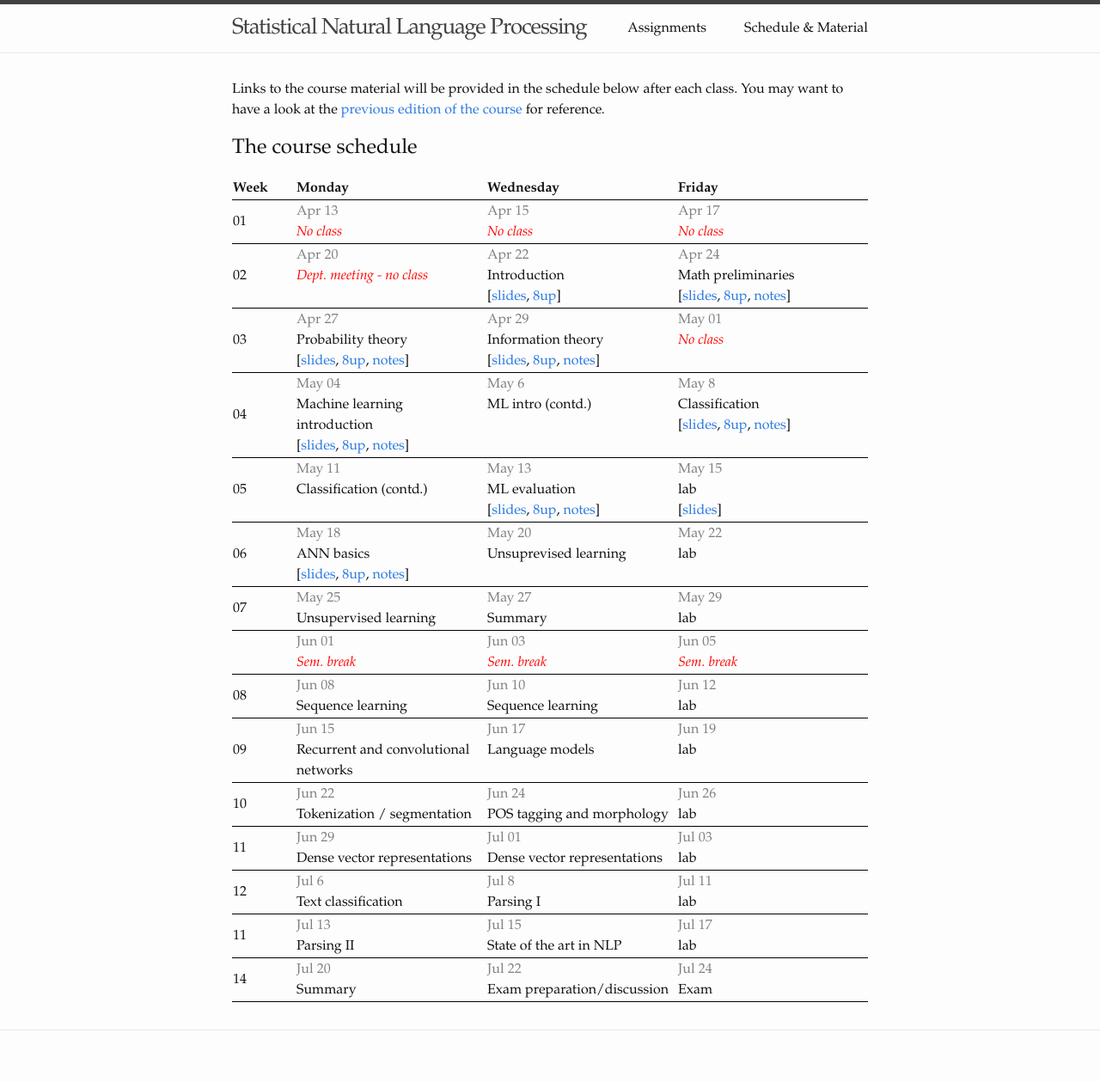
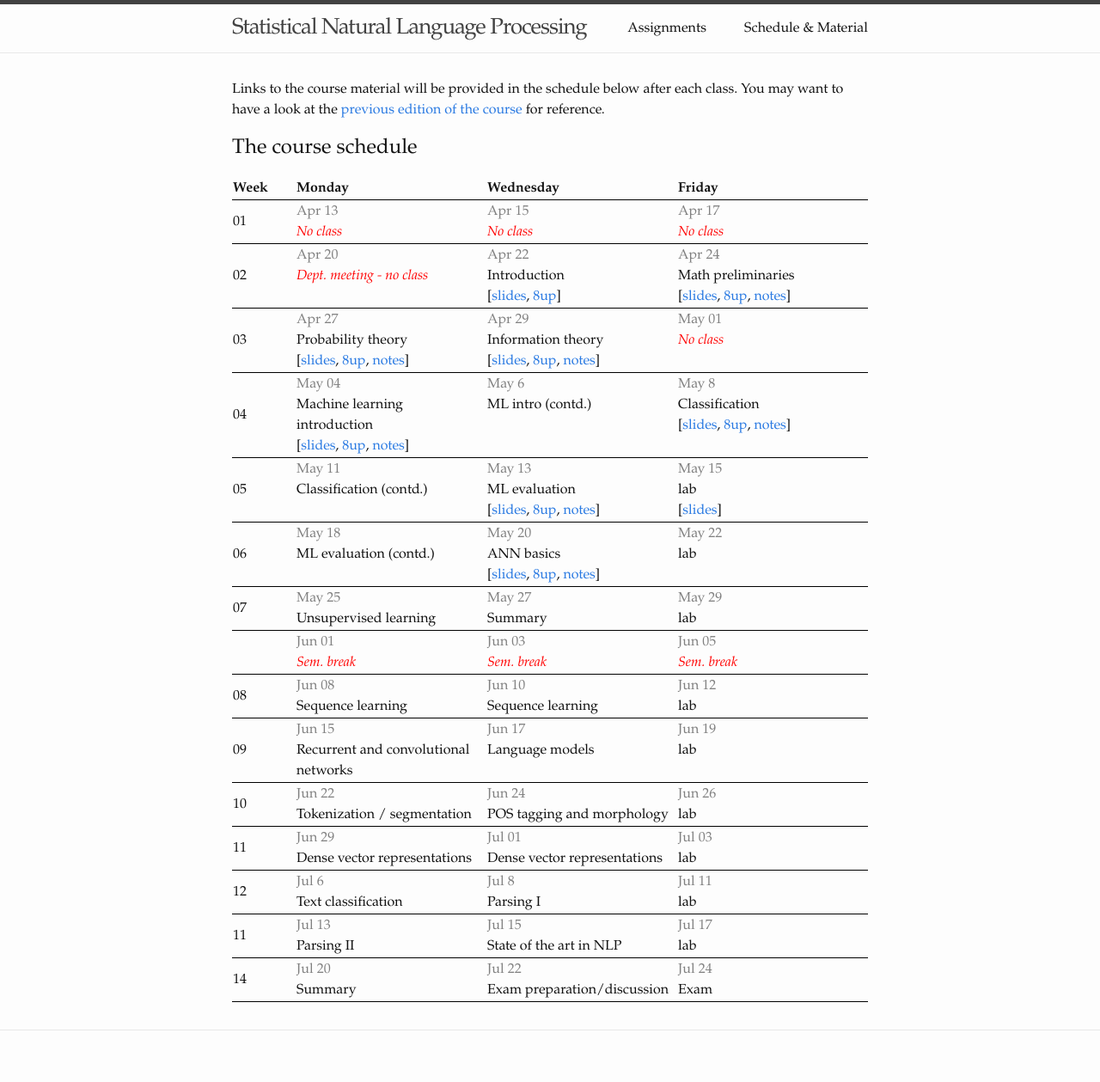
Before and after one commit to snlp2020/snlp2020.github.io, a Jekyll site: the page built from schedule.md, in a window 1280 px wide. Shown: the whole page at 86% size. Built offline with Jekyll 4.4.1, drawn with Linux system fonts in a browser that asks for light colours.

Commit message:
Schedule correction.

```diff
--- a/_data/schedule.yml
+++ b/_data/schedule.yml
@@ -69,13 +69,13 @@
 - week: "06"
   dates:
     May 18:
+      topic: ML evaluation (contd.)
+    May 20:
       topic: ANN basics
       links:
         slides: slides/nn-intro.pdf
         8up: slides/nn-intro-handout.pdf
         notes: notes/nn-intro-notes.pdf
-    May 20:
-      topic: Unsuprevised learning
     May 22:
       topic: lab
 - week: "07"
```
